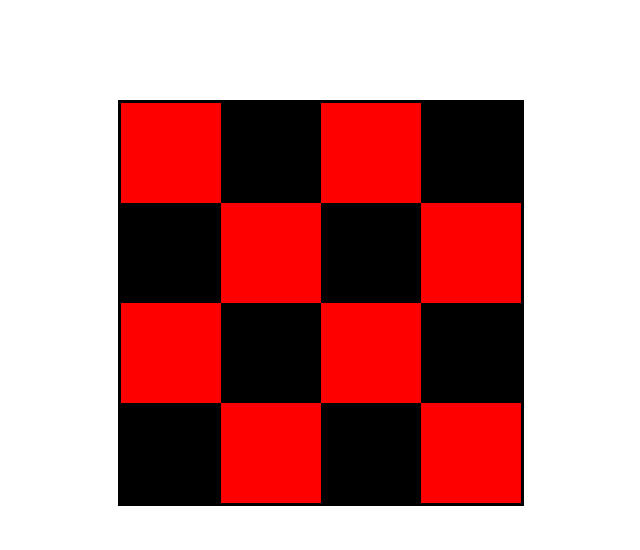
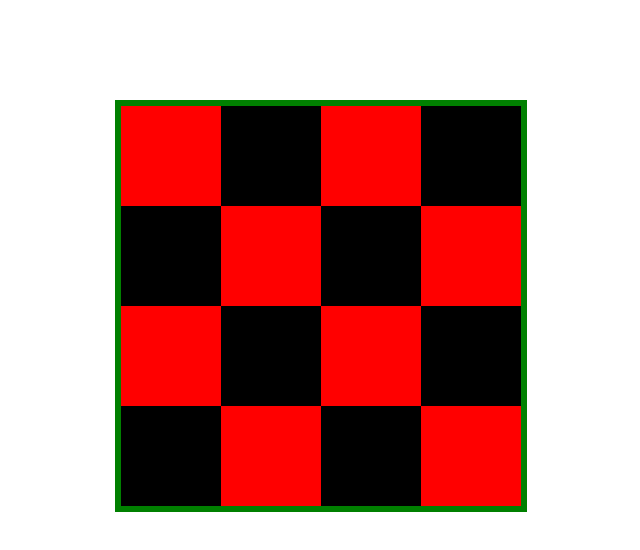
Before and after one commit to asainz/css-course, a plain HTML site: page index.html in a window 1280 px wide. Shown: the whole page, without its empty margins (319-959 px from the left). Drawn offline with Linux system fonts and the light colour scheme.

Commit message:
hicimos un clearfix

```diff
--- a/styles/main.css
+++ b/styles/main.css
@@ -1,9 +1,10 @@
 #tablero{
     width: 400px;
-    height: 400px;
-    border:3px solid black;
+    /*height: 400px;*/
+    border:6px solid green;
     margin:auto;
     margin-top: 100px;
+    overflow: hidden;
 }
 
 .casillero{
```
